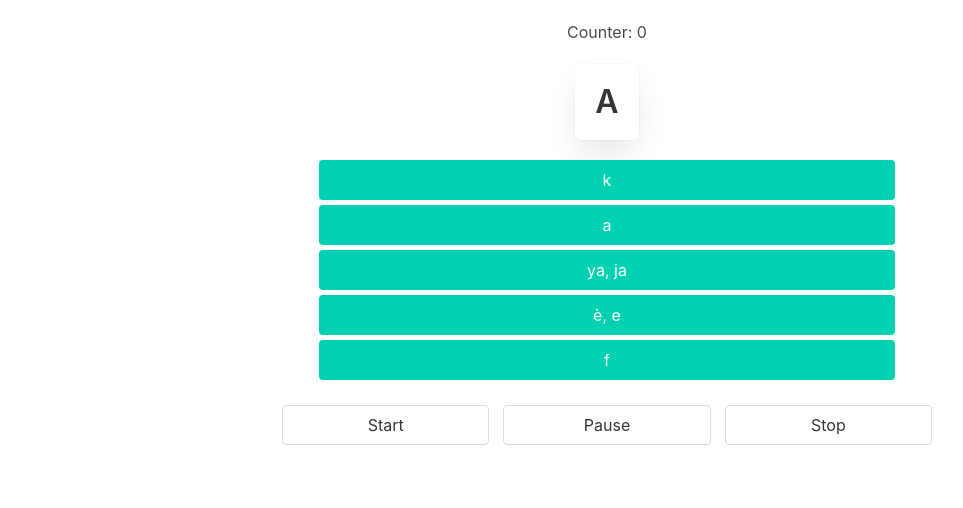
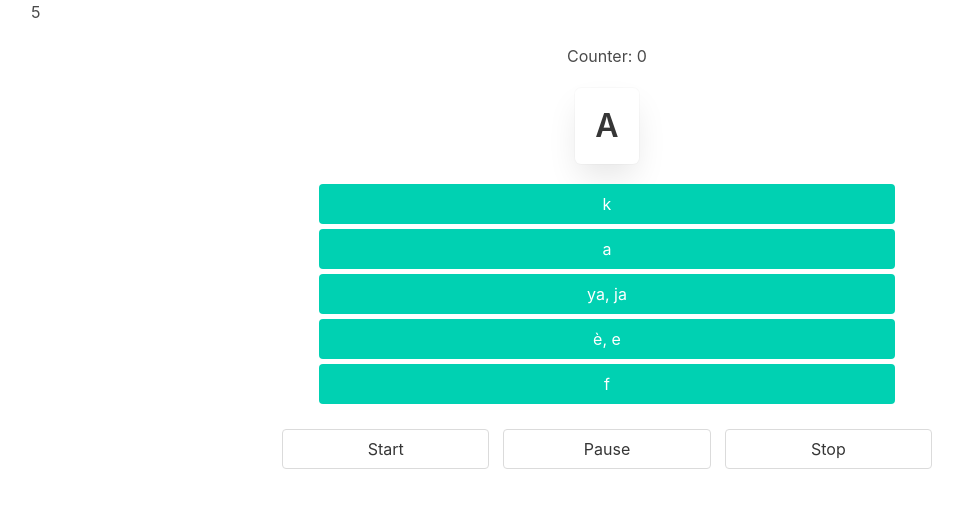
Before and after one commit to fernandopiniani/cyrillic-pomodoro, a React (Create React App) app: page / in a window 1280 px wide. Shown: the top 508 px of the page, without its empty margins (33-996 px from the left). Built offline with nearby package versions, Linux system fonts and the light colour scheme; the HTML template or start-up script is replaced by a standard one.

Commit message:
add timer logic

```diff
--- a/src/App.js
+++ b/src/App.js
@@ -1,12 +1,13 @@
 import React from 'react';
 import Puzzle from './components/Puzzle';
+import Timer from './components/Timer';
 import TimerControl from './components/TimerControl';
 import './App.scss';
 
 function App() {
   return (
     <div className="App">
-      {/* <Timer /> */}
+      <Timer time={5}/>
       <Puzzle />
       <TimerControl />
     </div>
--- a/src/components/Puzzle.js
+++ b/src/components/Puzzle.js
@@ -1,4 +1,4 @@
-import React, { useState, useEffect } from 'react';
+import React, { useState } from 'react';
 import cyrillicAlphabet from '../resources/cyrillic.json';
 
 const getRandomInt = (min, max) => {
--- /dev/null
+++ b/src/components/Timer.js
@@ -0,0 +1,43 @@
+import React, { useState, useEffect } from 'react'
+
+const Timer = ({
+  time,
+  onFinish,
+  onResume,
+  onReset,
+  onStart,
+  onStop,
+}) => {
+  const [timeLeft, setTimeLeft] = useState(time)
+  const [isActive, setActive] = useState(false)
+
+  useEffect(() => {
+    let timer
+    if(isActive) {
+      timer = setInterval(() => {
+        setTimeLeft(timeLeft => timeLeft - 1)
+      }, 1000);
+      onResume && onResume()
+    } else {
+      onStop && onStop()
+    }
+    return () => {
+      clearInterval(timer)
+    }
+  }, [ isActive ])
+
+  useEffect(() => {
+    if(timeLeft === 0) {
+      onFinish && onFinish()
+      setActive(false)
+    }
+  }, [ timeLeft ])
+
+  return (
+    <div className="container Timer" onClick={() => setActive(true)}>
+      {timeLeft}
+    </div>
+  )
+}
+
+export default Timer
```
